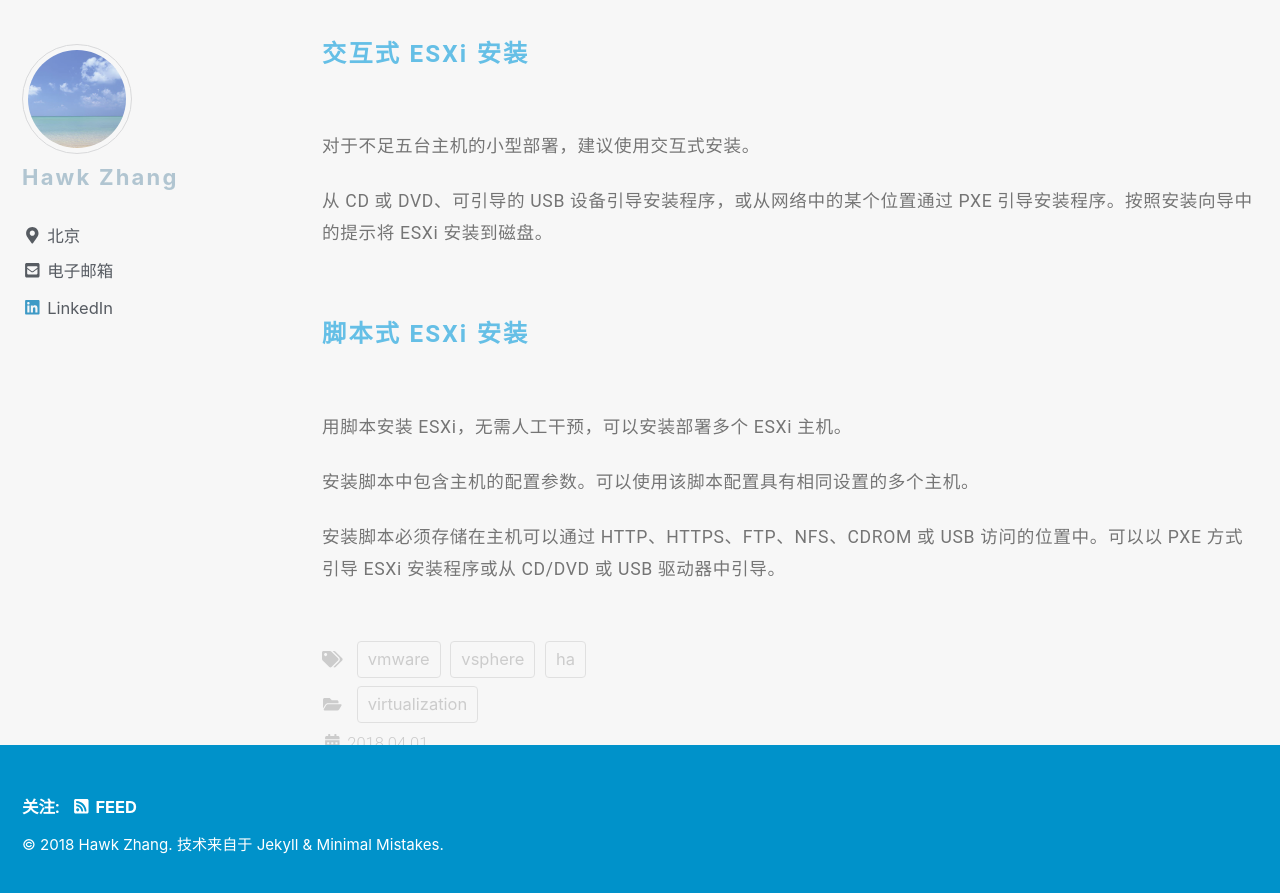
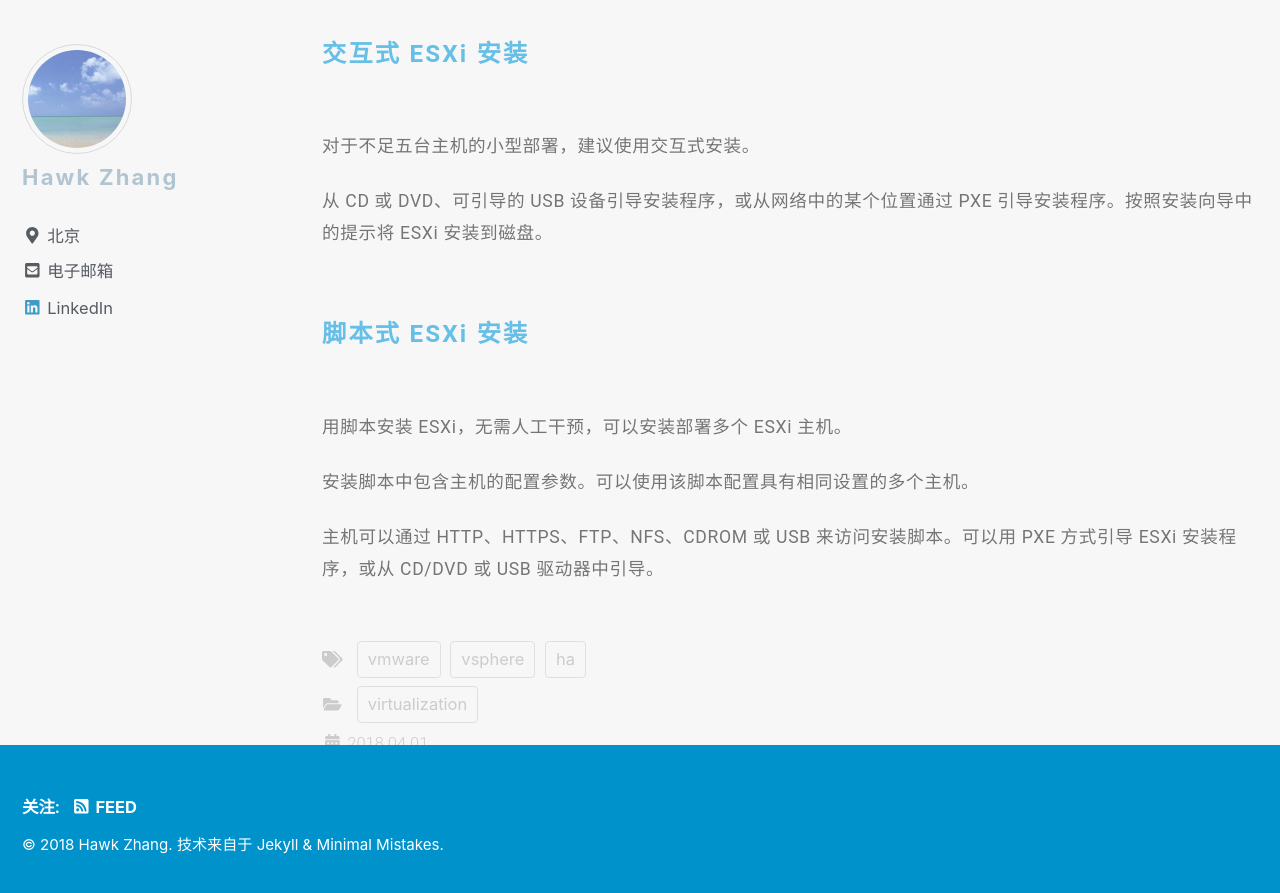
Before and after one commit to narru888/linotes_note, a Jekyll site: the page built from _posts/virtualizaion/2018-04-01-vsphere.setup.md, in a window 1280 px wide and 900 px high, scrolled down 9560 px. Shown: the top 893 px of the window. Built offline with Jekyll 4.4.1, drawn with Linux system fonts in a browser that asks for light colours; nearby versions of some CDN libraries; a script that is not in the unit is left out.

Commit message:
update on 2018-11-28 13:50:01 CST

```diff
--- a/_posts/virtualizaion/2018-04-01-vsphere.setup.md
+++ b/_posts/virtualizaion/2018-04-01-vsphere.setup.md
@@ -287,4 +287,4 @@ ESXi 有多种安装方式，以满足多种部署规模需求。
 
 安装脚本中包含主机的配置参数。可以使用该脚本配置具有相同设置的多个主机。
 
-安装脚本必须存储在主机可以通过 HTTP、HTTPS、FTP、NFS、CDROM 或 USB 访问的位置中。可以以 PXE 方式引导 ESXi 安装程序或从 CD/DVD 或 USB 驱动器中引导。
+主机可以通过 HTTP、HTTPS、FTP、NFS、CDROM 或 USB 来访问安装脚本。可以用 PXE 方式引导 ESXi 安装程序，或从 CD/DVD 或 USB 驱动器中引导。
```
